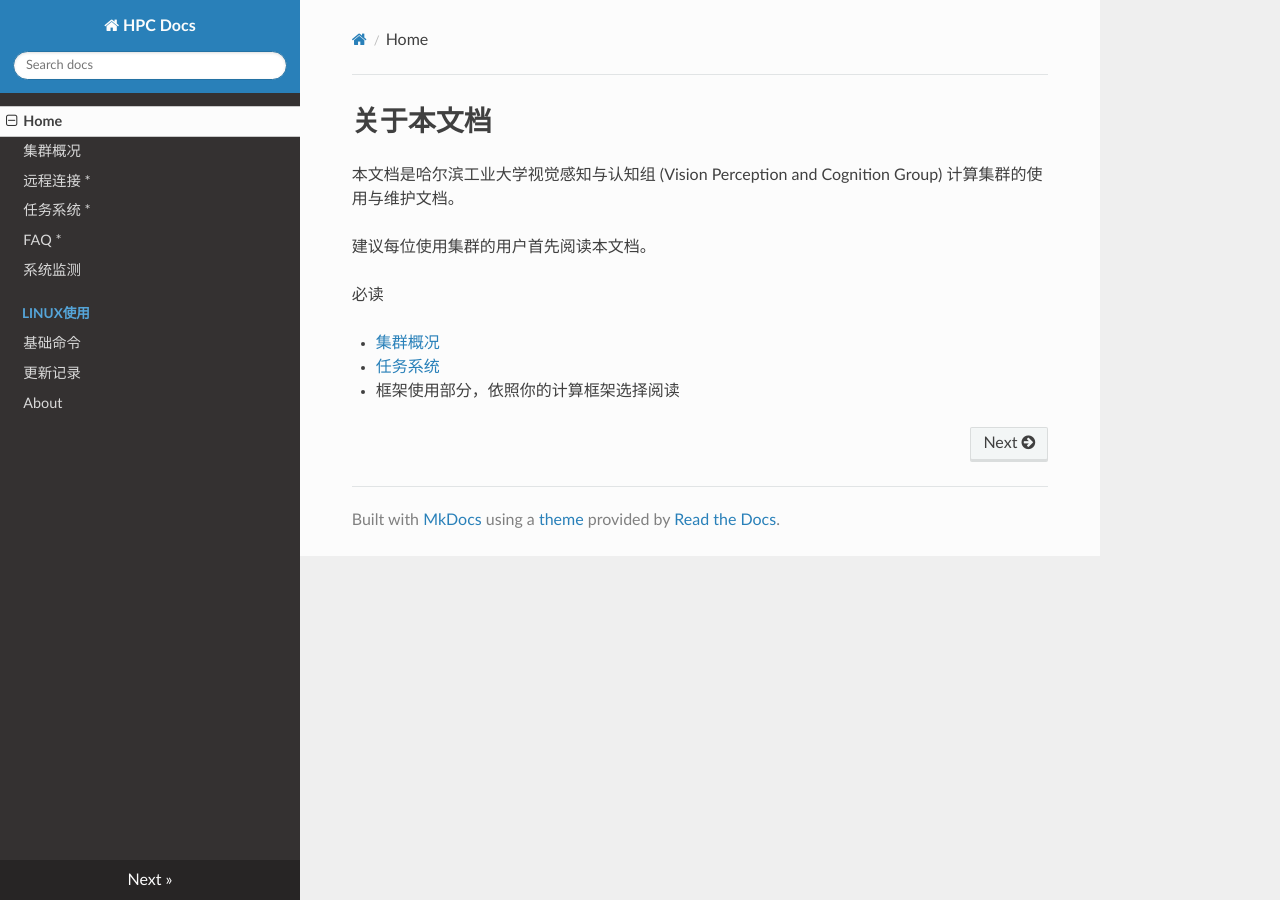
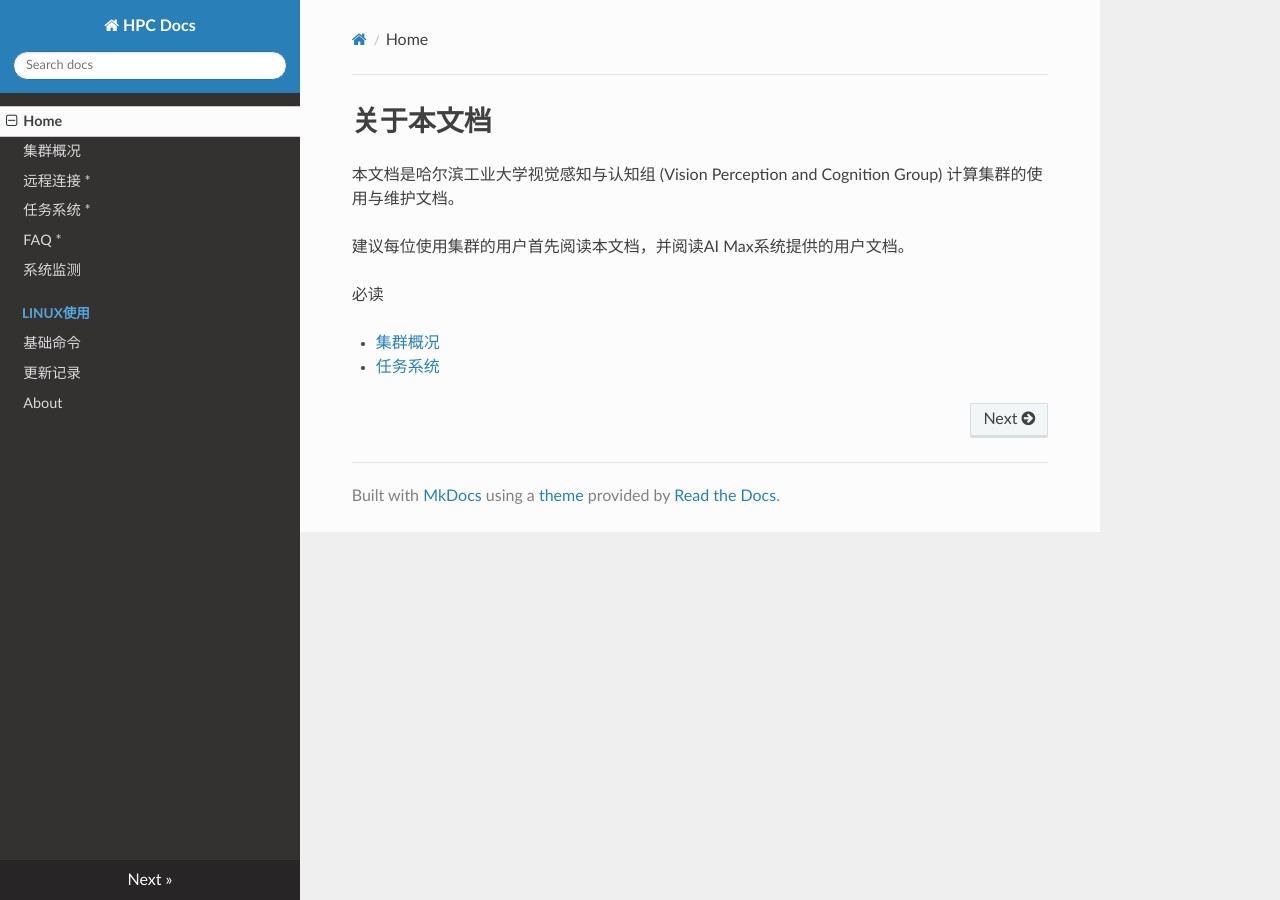
Before and after one commit to SSRheart/HPC_wiki_docs, an MkDocs documentation site: the page built from docs/index.md, in a window 1280 px wide. Built offline with MkDocs 1.6.1, drawn with Linux system fonts in a browser that asks for light colours; nearby versions of some CDN libraries; old or Windows-style settings are respelled for this version of MkDocs.

Commit message:
AI Max doc

```diff
--- a/docs/index.md
+++ b/docs/index.md
@@ -2,10 +2,9 @@
 
 本文档是哈尔滨工业大学视觉感知与认知组 (Vision Perception and Cognition Group) 计算集群的使用与维护文档。
 
-建议每位使用集群的用户首先阅读本文档。
+建议每位使用集群的用户首先阅读本文档，并阅读AI Max系统提供的用户文档。
 
 必读
 
 * [集群概况](clusterIntro.md)
 * [任务系统](jobs.md)
-* 框架使用部分，依照你的计算框架选择阅读
```
